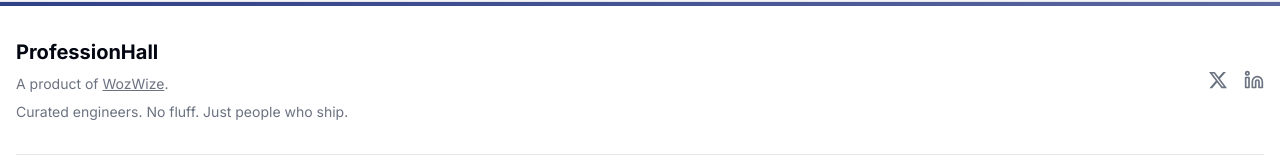
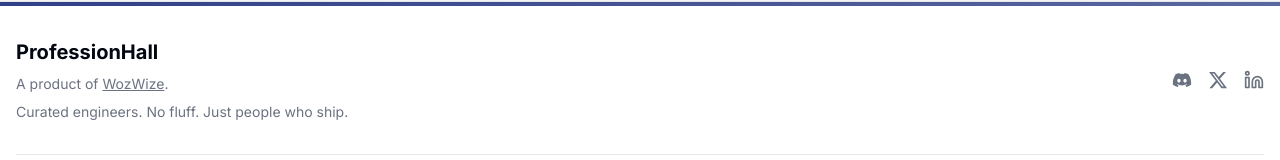
Before and after one commit to LtShibby/ProfessionHall, a Next.js app: page / in a window 1280 px wide. Shown: the part 1222-1382 px from the top of the page. Built offline with nearby package versions, Linux system fonts and the light colour scheme.

Commit message:
adding discord to footer

```diff
--- a/components/footer.tsx
+++ b/components/footer.tsx
@@ -2,7 +2,7 @@
 
 import Link from "next/link";
 import { Github, Linkedin, Twitter } from "lucide-react";
-import { FaXTwitter } from "react-icons/fa6";
+import { FaDiscord, FaXTwitter } from "react-icons/fa6";
 
 export function Footer() {
   return (
@@ -28,6 +28,9 @@ export function Footer() {
 
           {/* Right Side: Social Icons */}
           <div className="flex space-x-4">
+          <Link href="https://discord.gg/txYVxN2Hzy" className="text-muted-foreground hover:text-primary transition">
+              <FaDiscord size={20} />
+            </Link>
             <Link href="https://x.com/WozWize" className="text-muted-foreground hover:text-primary transition">
               <FaXTwitter size={20} />
             </Link>
@@ -36,6 +39,8 @@ export function Footer() {
             </Link>
           </div>
         </div>
+
+
 
         {/* Copyright */}
         <div className="mt-8 pt-8 border-t text-center text-sm text-muted-foreground">
```
